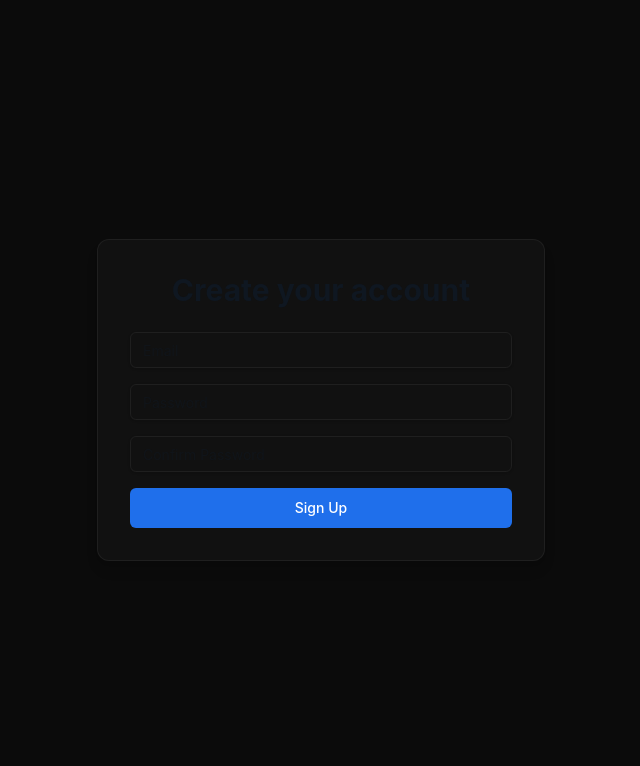
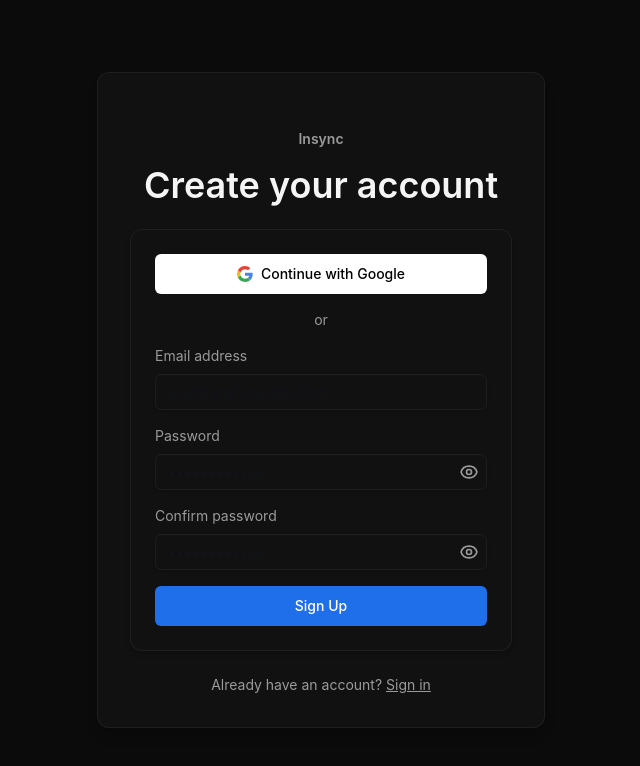
Before and after one commit to shrinha/insync, a Next.js app in the folder frontend/: page /auth/signup in a window 1280 px wide. Shown: the top 766 px of the page, without its empty margins (319-959 px from the left). Built offline with nearby package versions, Linux system fonts and the light colour scheme.

Commit message:
added showPass component

```diff
--- a/frontend/src/app/auth/login/page.tsx
+++ b/frontend/src/app/auth/login/page.tsx
@@ -6,6 +6,7 @@ import Link from "next/link";
 import AuthLayout from "../auth-layout";
 import { Input } from "@/components/ui/input";
 import { Button } from "@/components/ui/homeButton";
+import { Eye, EyeOff } from "@/components/ui/showPassIcon";
 
 export default function LoginPage() {
   const router = useRouter();
@@ -13,6 +14,8 @@ export default function LoginPage() {
   const [password, setPassword] = useState("");
   const [error, setError] = useState("");
   const [showPassword, setShowPassword] = useState(false);
+  let passwordAriaLabel = "Show password";
+  if (showPassword) passwordAriaLabel = "Hide password";
 
   const handleLogin = async () => {
     setError("");
@@ -113,48 +116,10 @@ export default function LoginPage() {
                 <button
                   type="button"
                   onClick={() => setShowPassword((s) => !s)}
-                  className="absolute right-2 top-1/2 -translate-y-1/2 text-muted-foreground"
-                  aria-label={showPassword ? "Hide password" : "Show password"}
+                  className="absolute right-2 top-1/2 -translate-y-1/2 text-muted-foreground cursor-pointer hover:opacity-80 transition-opacity"
+                  aria-label={passwordAriaLabel}
                 >
-                  {showPassword ? (
-                    <svg
-                      xmlns="http://www.w3.org/2000/svg"
-                      width="18"
-                      height="18"
-                      fill="none"
-                      viewBox="0 0 24 24"
-                      stroke="currentColor"
-                    >
-                      <path
-                        strokeLinecap="round"
-                        strokeLinejoin="round"
-                        strokeWidth="2"
-                        d="M13.875 18.825A10.05 10.05 0 0 1 12 19.5c-9 0-12-7.5-12-7.5S3 4.5 12 4.5c1.2 0 2.356.15 3.438.435"
-                      />
-                    </svg>
-                  ) : (
-                    <svg
-                      xmlns="http://www.w3.org/2000/svg"
-                      width="18"
-                      height="18"
-                      fill="none"
-                      viewBox="0 0 24 24"
-                      stroke="currentColor"
-                    >
-                      <path
-                        strokeLinecap="round"
-                        strokeLinejoin="round"
-                        strokeWidth="2"
-                        d="M15 12a3 3 0 11-6 0 3 3 0 016 0z"
-                      />
-                      <path
-                        strokeLinecap="round"
-                        strokeLinejoin="round"
-                        strokeWidth="2"
-                        d="M2.458 12C3.732 7.943 7.523 5 12 5c4.478 0 8.268 2.943 9.542 7-1.274 4.057-5.064 7-9.542 7-4.477 0-8.268-2.943-9.542-7z"
-                      />
-                    </svg>
-                  )}
+                  {showPassword ? <EyeOff /> : <Eye />}
                 </button>
               </div>
             </div>
@@ -168,7 +133,10 @@ export default function LoginPage() {
         </div>
 
         <div className="text-center mt-6 text-sm text-muted-foreground">
-          {"Don't have an account?"}
+          {"Don't have an account? "}
+          <Link href="/auth/signup" className="underline">
+            Sign up
+          </Link>
         </div>
       </div>
     </AuthLayout>
--- a/frontend/src/app/auth/signup/page.tsx
+++ b/frontend/src/app/auth/signup/page.tsx
@@ -3,15 +3,24 @@
 import { useState } from "react";
 import { useRouter } from "next/navigation";
 import AuthLayout from "../auth-layout";
+import Link from "next/link";
 import { Input } from "@/components/ui/input";
 import { Button } from "@/components/ui/homeButton";
+import { Eye, EyeOff } from "@/components/ui/showPassIcon";
 
 export default function SignupPage() {
   const router = useRouter();
   const [email, setEmail] = useState("");
   const [password, setPassword] = useState("");
   const [confirmPassword, setConfirmPassword] = useState("");
+  const [showPassword, setShowPassword] = useState(false);
+  const [showConfirmPassword, setShowConfirmPassword] = useState(false);
   const [error, setError] = useState("");
+  let passwordAriaLabel = "Show password";
+  if (showPassword) passwordAriaLabel = "Hide password";
+
+  let confirmPasswordAriaLabel = "Show confirm password";
+  if (showConfirmPassword) confirmPasswordAriaLabel = "Hide confirm password";
 
   const handleSignup = async () => {
     setError("");
@@ -34,36 +43,126 @@ export default function SignupPage() {
         setError(data.message || "Signup failed");
       }
     } catch (err) {
+      console.error(err);
       setError("Network error");
     }
   };
 
   return (
-    <AuthLayout title="Create your account">
+    <AuthLayout title="">
+      <div className="w-full max-w-md">
+        <div className="text-center mb-6">
+          <div className="text-sm font-semibold text-muted-foreground">Insync</div>
+          <h1 className="text-4xl font-semibold mt-4 text-foreground">Create your account</h1>
+        </div>
+
+        <div className="bg-card border border-border rounded-xl p-6 shadow-md">
           <div className="space-y-4">
+            <Button asChild variant="default" size="default" className="w-full bg-white text-black">
+              <a href="/api/auth/google" role="button" aria-label="Continue with Google">
+                <svg
+                  xmlns="http://www.w3.org/2000/svg"
+                  width="18"
+                  height="18"
+                  viewBox="0 0 48 48"
+                  className="inline-block"
+                >
+                  <path
+                    fill="#EA4335"
+                    d="M24 9.5c3.54 0 6.71 1.22 9.21 3.6l6.85-6.85C35.9 2.38 30.47 0 24 0 14.62 0 6.51 5.38 2.56 13.22l7.98 6.19C12.43 13.72 17.74 9.5 24 9.5z"
+                  />
+                  <path
+                    fill="#4285F4"
+                    d="M46.98 24.55c0-1.57-.15-3.09-.38-4.55H24v9.02h12.94c-.58 2.96-2.26 5.48-4.78 7.18l7.73 6c4.51-4.18 7.09-10.36 7.09-17.65z"
+                  />
+                  <path
+                    fill="#FBBC05"
+                    d="M10.53 28.59c-.48-1.45-.76-2.99-.76-4.59s.27-3.14.76-4.59l-7.98-6.19C.92 16.46 0 20.12 0 24c0 3.88.92 7.54 2.56 10.78l7.97-6.19z"
+                  />
+                  <path
+                    fill="#34A853"
+                    d="M24 48c6.48 0 11.93-2.13 15.89-5.81l-7.73-6c-2.15 1.45-4.92 2.3-8.16 2.3-6.26 0-11.57-4.22-13.47-9.91l-7.98 6.19C6.51 42.62 14.62 48 24 48z"
+                  />
+                  <path fill="none" d="M0 0h48v48H0z" />
+                </svg>
+                Continue with Google
+              </a>
+            </Button>
+
+            <div className="flex items-center text-muted-foreground text-sm">
+              <div className="flex-1 h-px bg-border" />
+              <div className="px-3">or</div>
+              <div className="flex-1 h-px bg-border" />
+            </div>
+
+            <div>
+              <label className="text-sm text-muted-foreground block mb-2">Email address</label>
               <Input
                 type="email"
-          placeholder="Email"
+                placeholder="john.doe@example.com"
                 value={email}
                 onChange={(e) => setEmail(e.target.value)}
+                className="w-full"
               />
+            </div>
+
+            <div>
+              <label className="text-sm text-muted-foreground block mb-2">Password</label>
+              <div className="relative">
                 <Input
-          type="password"
-          placeholder="Password"
+                  type={showPassword ? "text" : "password"}
+                  placeholder="••••••••••••"
                   value={password}
                   onChange={(e) => setPassword(e.target.value)}
+                  className="w-full pr-10"
                 />
+                <button
+                  type="button"
+                  onClick={() => setShowPassword((s) => !s)}
+                  className="absolute right-2 top-1/2 -translate-y-1/2 text-muted-foreground hover:text-foreground cursor-pointer hover:opacity-70 transition-opacity"
+                  aria-label={passwordAriaLabel}
+                >
+                  {showPassword ? <EyeOff /> : <Eye />}
+                </button>
+              </div>
+            </div>
+
+            <div>
+              <label className="text-sm text-muted-foreground block mb-2">Confirm password</label>
+              <div className="relative">
                 <Input
-          type="password"
-          placeholder="Confirm Password"
+                  type={showConfirmPassword ? "text" : "password"}
+                  placeholder="••••••••••••"
                   value={confirmPassword}
                   onChange={(e) => setConfirmPassword(e.target.value)}
+                  className="w-full pr-10"
                 />
+                <button
+                  type="button"
+                  onClick={() => setShowConfirmPassword((s) => !s)}
+                  className="absolute right-2 top-1/2 -translate-y-1/2 text-muted-foreground hover:text-foreground cursor-pointer hover:opacity-80 transition-opacity"
+                  aria-label={confirmPasswordAriaLabel}
+                >
+                  {showConfirmPassword ? <EyeOff /> : <Eye />}
+                </button>
+              </div>
+            </div>
+
             {error && <p className="text-red-500 text-sm">{error}</p>}
+
             <Button className="w-full" onClick={handleSignup}>
               Sign Up
             </Button>
           </div>
+        </div>
+
+        <div className="text-center mt-6 text-sm text-muted-foreground">
+          Already have an account?{" "}
+          <Link href="/auth/login" className="underline">
+            Sign in
+          </Link>
+        </div>
+      </div>
     </AuthLayout>
   );
 }
--- /dev/null
+++ b/frontend/src/components/ui/showPassIcon.tsx
@@ -0,0 +1,46 @@
+import React from "react";
+
+export const Eye = (props: React.SVGProps<SVGSVGElement>) => (
+  <svg
+    xmlns="http://www.w3.org/2000/svg"
+    className="h-5 w-5"
+    viewBox="0 0 24 24"
+    fill="none"
+    stroke="currentColor"
+    {...props}
+  >
+    <path
+      strokeLinecap="round"
+      strokeLinejoin="round"
+      strokeWidth={2}
+      d="M15 12a3 3 0 11-6 0 3 3 0 016 0z"
+    />
+    <path
+      strokeLinecap="round"
+      strokeLinejoin="round"
+      strokeWidth={2}
+      d="M2.458 12C3.732 7.943 7.523 5 12 5c4.477 0 8.268 2.943 9.542 7-1.274 4.057-5.065 7-9.542 7-4.477 0-8.268-2.943-9.542-7z"
+    />
+  </svg>
+);
+
+export const EyeOff = (props: React.SVGProps<SVGSVGElement>) => (
+  <svg
+    xmlns="http://www.w3.org/2000/svg"
+    className="h-5 w-5"
+    viewBox="0 0 24 24"
+    fill="none"
+    stroke="currentColor"
+    {...props}
+  >
+    <path
+      strokeLinecap="round"
+      strokeLinejoin="round"
+      strokeWidth={2}
+      d="M13.875 18.825A10.05 10.05 0 0112 19c-7 0-10-7-10-7a18.9 18.9 0 014.11-4.31M6.88 6.88A9.97 9.97 0 0112 5c7 0 10 7 10 7a18.7 18.7 0 01-2.98 4.24M3 3l18 18"
+    />
+  </svg>
+);
+
+const Icons = { Eye, EyeOff };
+export default Icons;
```
Lines whose indentation alone changed are shown as unchanged.
